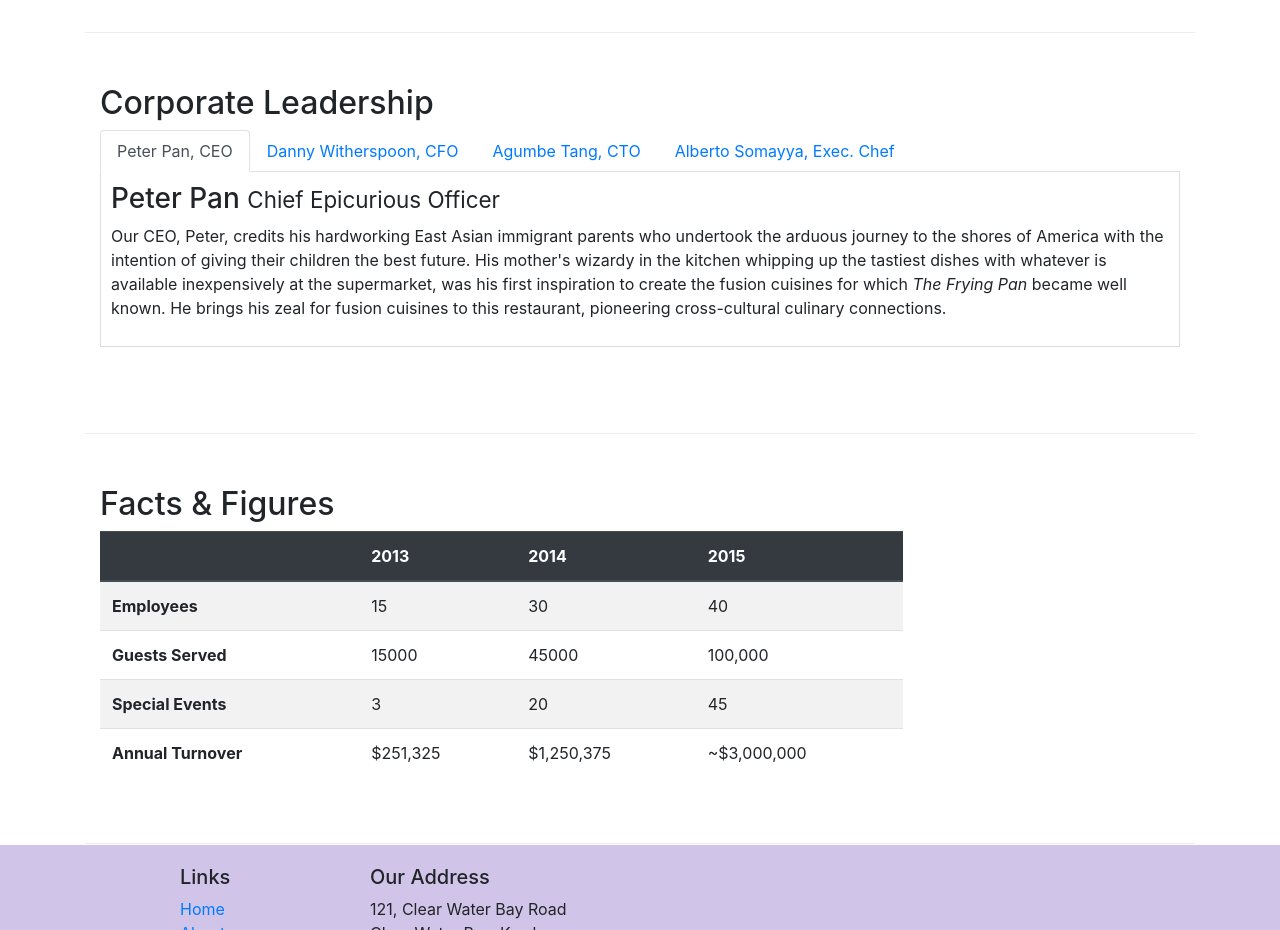
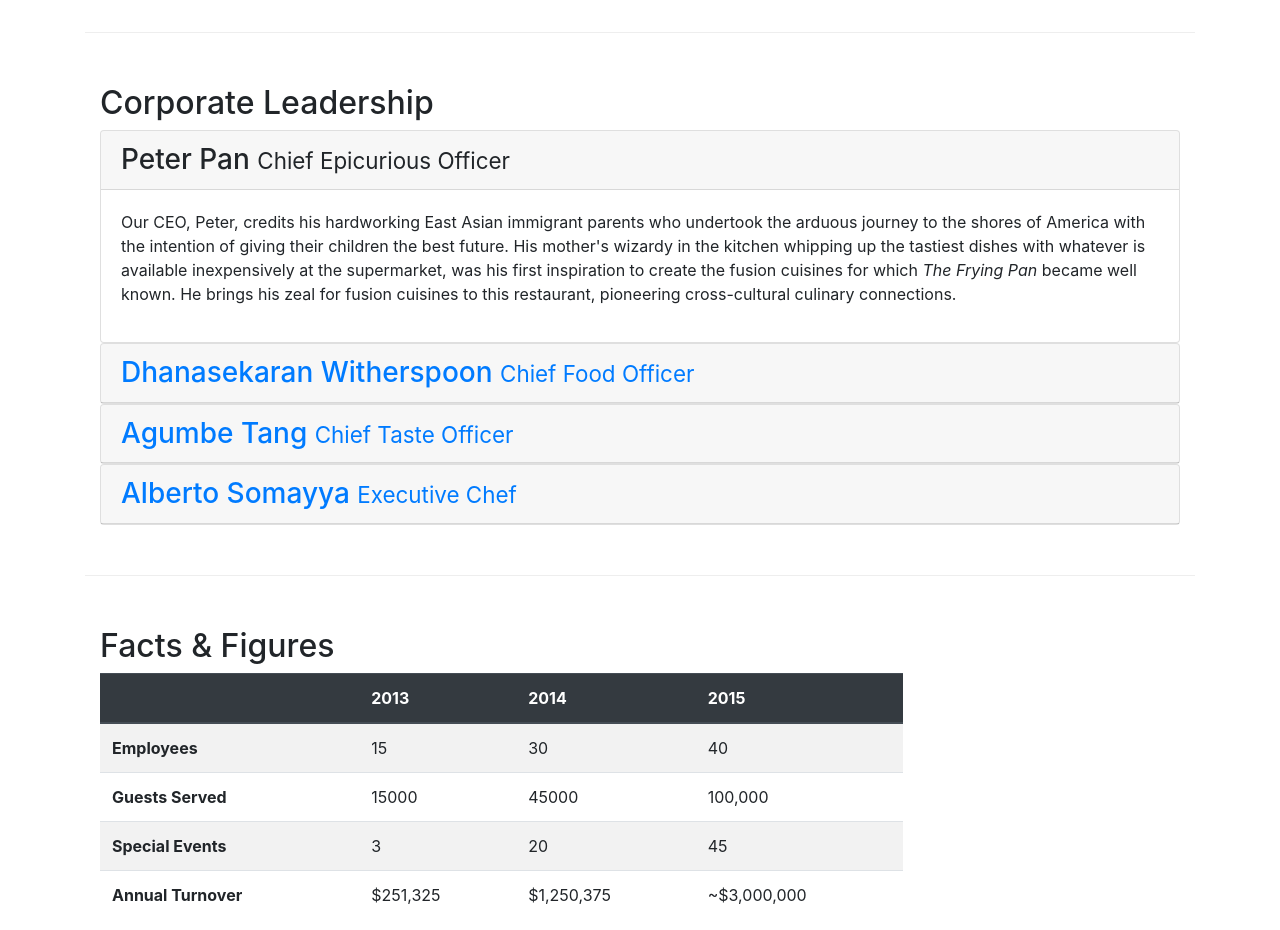
Before and after one commit to SplattyOne/coursera_bootstrap, a website: page aboutus.html in a window 1280 px wide. Shown: the part 940-1870 px from the top of the page. Drawn offline with nearby package versions, Linux system fonts and the light colour scheme.

Commit message:
accordion

```diff
--- a/aboutus.html
+++ b/aboutus.html
@@ -103,8 +103,66 @@
         <div class="row row-content">
             <div class="col-12">
                 <h2>Corporate Leadership</h2>
+                <div id="accordion">
+                    <div class="card">
+                        <div class="card-header" role="tab" id="peterhead">
+                            <h3 class="mb-0">
+                                <a data-toggle="collapse" data-target="#peter">
+                                Peter Pan <small>Chief Epicurious Officer</small>
+                                </a>
+                            </h3>
+                        </div>
+                        <div class="collapse show" id="peter" data-parent="#accordion">
+                            <div class="card-body">
+                                <p class="d-none d-sm-block">Our CEO, Peter, credits his hardworking East Asian immigrant parents who undertook the arduous journey to the shores of America with the intention of giving their children the best future. His mother's wizardy in the kitchen whipping up the tastiest dishes with whatever is available inexpensively at the supermarket, was his first inspiration to create the fusion cuisines for which <em>The Frying Pan</em> became well known. He brings his zeal for fusion cuisines to this restaurant, pioneering cross-cultural culinary connections.</p>
+                            </div>
+                        </div>
+                    </div>
+                    <div class="card">
+                        <div class="card-header" role="tab" id="dannyhead">
+                            <h3 class="mb-0">
+                                <a class="collapsed" data-toggle="collapse" data-target="#danny">
+                                Dhanasekaran Witherspoon <small>Chief Food Officer</small>
+                                </a>
+                            </h3>
+                        </div>
+                        <div class="collapse" id="danny" data-parent="#accordion">
+                            <div class="card-body">
+                                <p class="d-none d-sm-block">Our CFO, Danny, as he is affectionately referred to by his colleagues, comes from a long established family tradition in farming and produce. His experiences growing up on a farm in the Australian outback gave him great appreciation for varieties of food sources. As he puts it in his own words, <em>Everything that runs, wins, and everything that stays, pays!</em></em></p>
+                            </div>
+                        </div>
+                    </div>
+                    <div class="card">
+                        <div class="card-header" role="tab" id="agumbehead">
+                            <h3 class="mb-0">
+                                <a class="collapsed" data-toggle="collapse" data-target="#agumbe">
+                                Agumbe Tang <small>Chief Taste Officer</small>
+                                </a>
+                            </h3>
+                        </div>
+                        <div class="collapse" id="agumbe" data-parent="#accordion">
+                            <div class="card-body">
+                                <p class="d-none d-sm-block">Blessed with the most discerning gustatory sense, Agumbe, our CTO, personally ensures that every dish that we serve meets his exacting tastes. Our chefs dread the tongue lashing that ensues if their dish does not meet his exacting standards. He lives by his motto, <em>You click only if you survive my lick.</em></p>
+                            </div>
+                        </div>
+                    </div>
+                    <div class="card">
+                        <div class="card-header" role="tab" id="albertohead">
+                            <h3 class="mb-0">
+                                <a class="collapsed" data-toggle="collapse" data-target="#alberto">
+                                Alberto Somayya <small>Executive Chef</small>
+                                </a>
+                            </h3>
+                        </div>
+                        <div class="collapse" id="alberto" data-parent="#accordion">
+                            <div class="card-body">
+                                <p class="d-none d-sm-block">Award winning three-star Michelin chef with wide International experience having worked closely with whos-who in the culinary world, he specializes in creating mouthwatering Indo-Italian fusion experiences. He says, <em>Put together the cuisines from the two craziest cultures, and you get a winning hit! Amma Mia!</em></em></p>
+                            </div>
+                        </div>
+                    </div>
+                </div>
 
-                <ul class="nav nav-tabs">
+                <!-- <ul class="nav nav-tabs">
                     <li class="nav-item">
                       <a class="nav-link active" href="#peter"
                         role="tab" data-toggle="tab">Peter Pan, CEO</a>
@@ -122,24 +180,25 @@
                         data-toggle="tab">Alberto Somayya, Exec. Chef</a>
                     </li>
                 </ul>
+
                 <div class="tab-content">
-                    <div rol="tabpanel" class="tab-pane fade show active" id="peter">
+                    <div role="tabpanel" class="tab-pane fade show active" id="peter">
                         <h3>Peter Pan <small>Chief Epicurious Officer</small></h3>
                         <p class="d-none d-sm-block">Our CEO, Peter, credits his hardworking East Asian immigrant parents who undertook the arduous journey to the shores of America with the intention of giving their children the best future. His mother's wizardy in the kitchen whipping up the tastiest dishes with whatever is available inexpensively at the supermarket, was his first inspiration to create the fusion cuisines for which <em>The Frying Pan</em> became well known. He brings his zeal for fusion cuisines to this restaurant, pioneering cross-cultural culinary connections.</p>
                     </div>
-                    <div rol="tabpanel" class="tab-pane fade" id="danny">
+                    <div role="tabpanel" class="tab-pane fade" id="danny">
                         <h3>Dhanasekaran Witherspoon <small>Chief Food Officer</small></h3>
                         <p class="d-none d-sm-block">Our CFO, Danny, as he is affectionately referred to by his colleagues, comes from a long established family tradition in farming and produce. His experiences growing up on a farm in the Australian outback gave him great appreciation for varieties of food sources. As he puts it in his own words, <em>Everything that runs, wins, and everything that stays, pays!</em></p>
                     </div>
-                    <div rol="tabpanel" class="tab-pane fade" id="agumbe">
+                    <div role="tabpanel" class="tab-pane fade" id="agumbe">
                         <h3>Agumbe Tang <small>Chief Taste Officer</small></h3>
                         <p class="d-none d-sm-block">Blessed with the most discerning gustatory sense, Agumbe, our CTO, personally ensures that every dish that we serve meets his exacting tastes. Our chefs dread the tongue lashing that ensues if their dish does not meet his exacting standards. He lives by his motto, <em>You click only if you survive my lick.</em></p>
                     </div>
-                    <div rol="tabpanel" class="tab-pane fade" id="alberto">
+                    <div role="tabpanel" class="tab-pane fade" id="alberto">
                         <h3>Alberto Somayya <small>Executive Chef</small></h3>
                         <p class="d-none d-sm-block">Award winning three-star Michelin chef with wide International experience having worked closely with whos-who in the culinary world, he specializes in creating mouthwatering Indo-Italian fusion experiences. He says, <em>Put together the cuisines from the two craziest cultures, and you get a winning hit! Amma Mia!</em></p>
                     </div>
-                </div>
+                </div> -->
             </div>
        </div>
 
```
